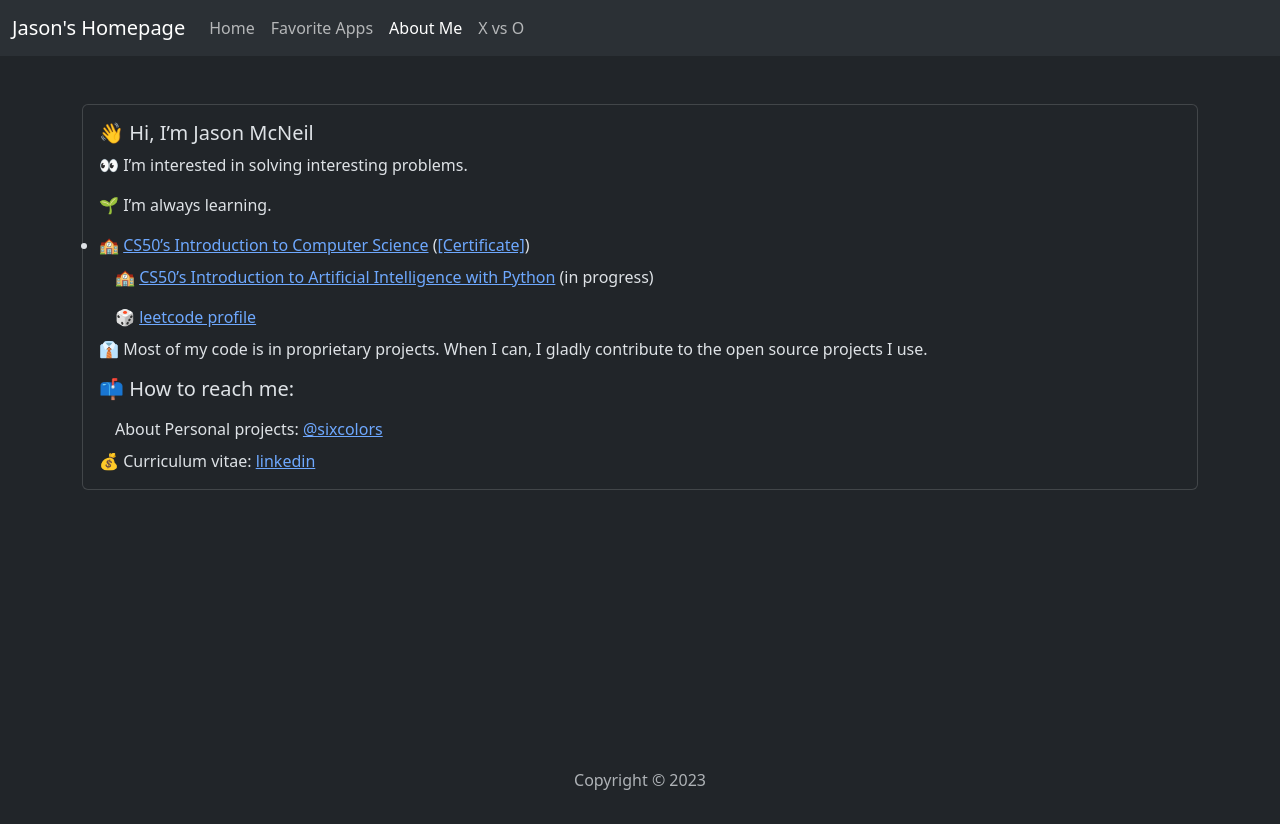
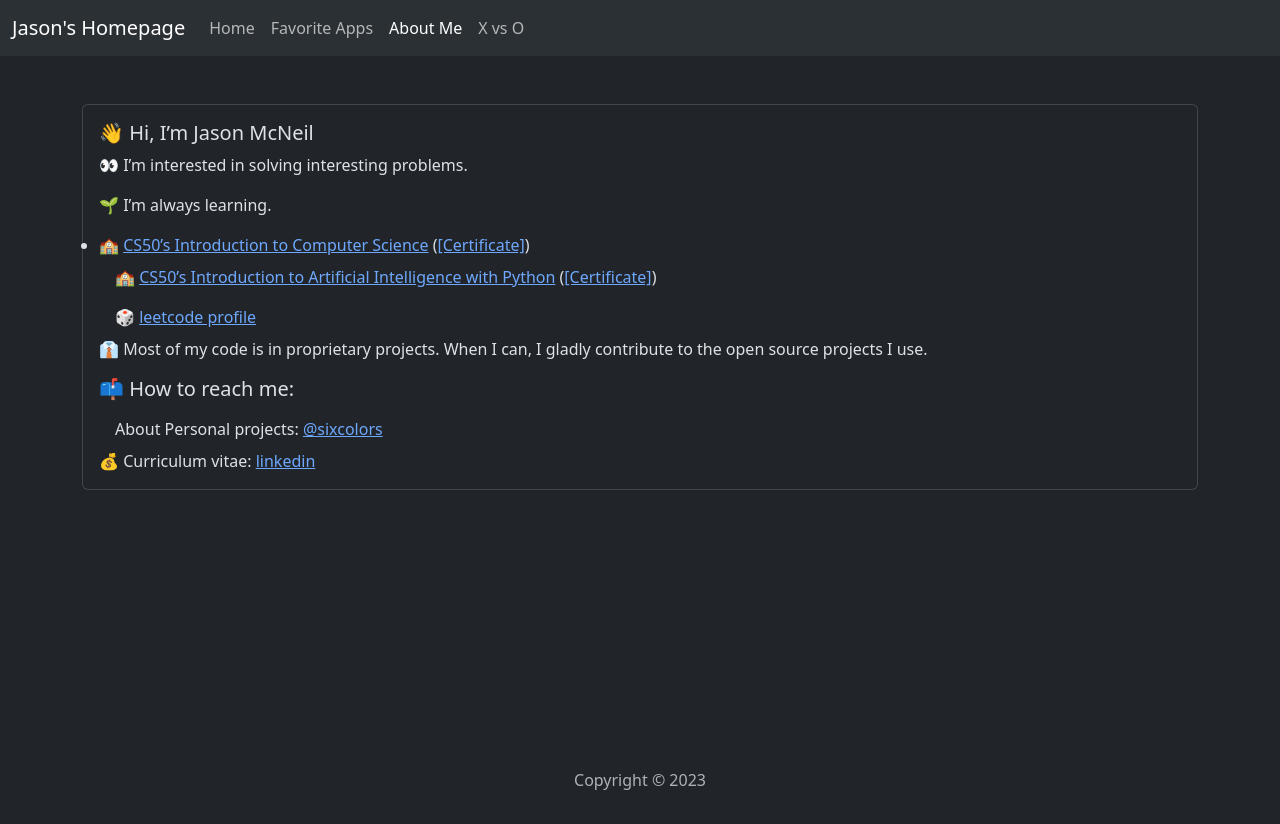
Before and after one commit to sixcolors/jasons-homepage, a plain HTML site: page about.html in a window 1280 px wide. Drawn offline with nearby package versions, Linux system fonts and the light colour scheme.

Commit message:
feat: new certificate CS50AI

```diff
--- a/about.html
+++ b/about.html
@@ -46,7 +46,7 @@
                 <p class="card-text">🌱 I’m always learning.</p>
                 <ul class="list-group list-group-flush">
                     <li calss="list-group-item border-0">🏫 <a href="https://cs50.harvard.edu/x/2023/">CS50’s Introduction to Computer Science</a> (<a href="https://cs50.harvard.edu/certificates/72c7370d-bff3-485a-94df-60e09bb0ae28">[Certificate]</a>)</li>
-                    <li class="list-group-item border-0">🏫 <a href="https://cs50.harvard.edu/ai/2020/">CS50’s Introduction to Artificial Intelligence with Python</a> (in progress)</li>
+                    <li class="list-group-item border-0">🏫 <a href="https://cs50.harvard.edu/ai/2020/">CS50’s Introduction to Artificial Intelligence with Python</a> (<a href="https://cs50.harvard.edu/certificates/6a29aa6f-24e9-42f7-ba7a-1d12c0be9f2f">[Certificate]</a>)</li>
                     <li class="list-group-item">🎲 <a href="https://leetcode.com/sixcolors/">leetcode profile</a></li>
                 </ul>
                 <p class="card-text">👔 Most of my code is in proprietary projects. When I can, I gladly contribute to
```
